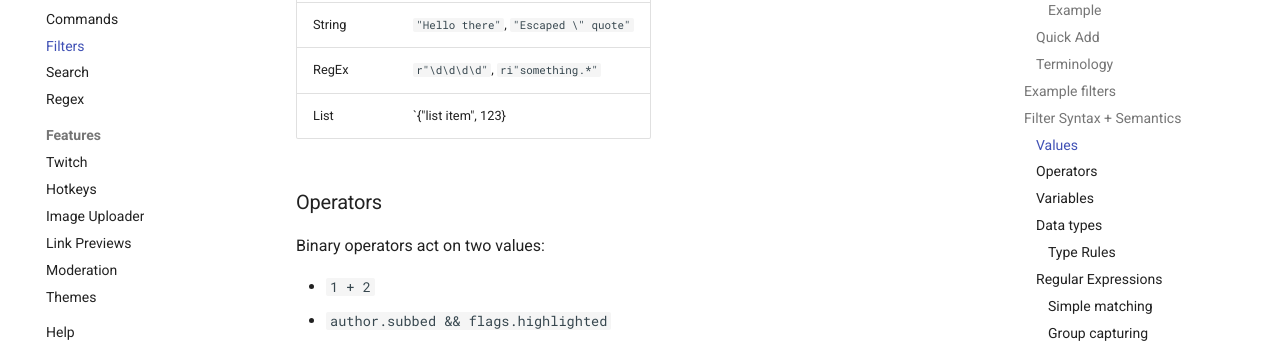
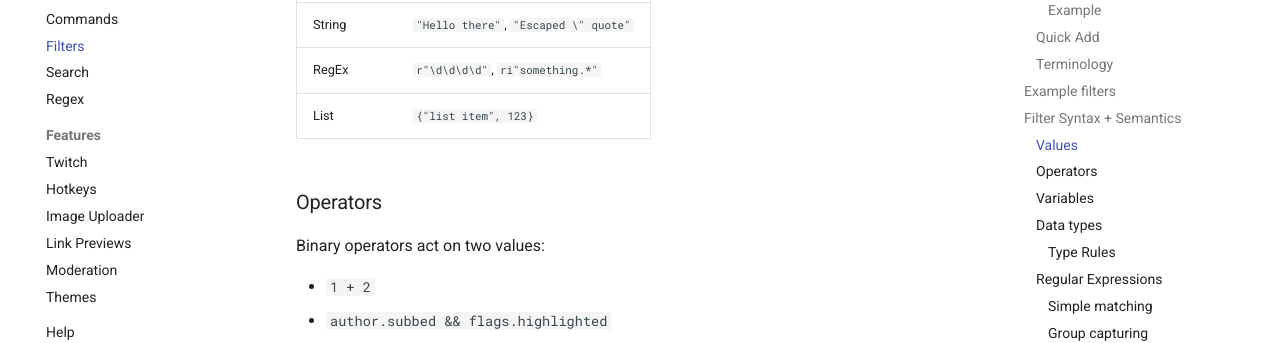
Before and after one commit to Chatterino/wiki, an MkDocs documentation site: the page built from docs/Filters.md, in a window 1280 px wide and 900 px high, scrolled down 3341 px. Shown: the part 152-495 px from the top of the window. Built offline with MkDocs 1.6.1 and Material for MkDocs 9.7.7, drawn with Linux system fonts in a browser that asks for light colours; comment, search, counter and statistics services are not loaded.

```diff
--- a/docs/Filters.md
+++ b/docs/Filters.md
@@ -87,7 +87,7 @@ Regular expressions are similar to strings, but are denoted with an `r` before t
 | Int    | `123`, `5`                            |
 | String | `"Hello there"`, `"Escaped \" quote"` |
 | RegEx  | `r"\d\d\d\d"`, `ri"something.*"`      |
-| List   | `{"list item", 123}                   |
+| List   | `{"list item", 123}`                  |
 
 ### Operators
 
```
